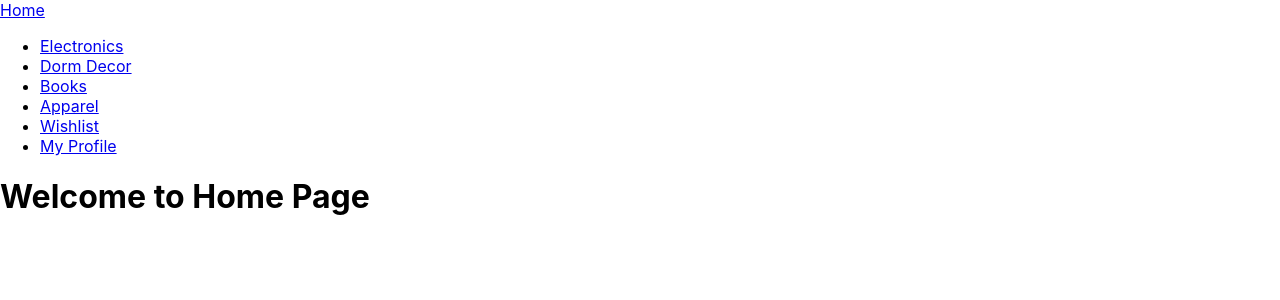
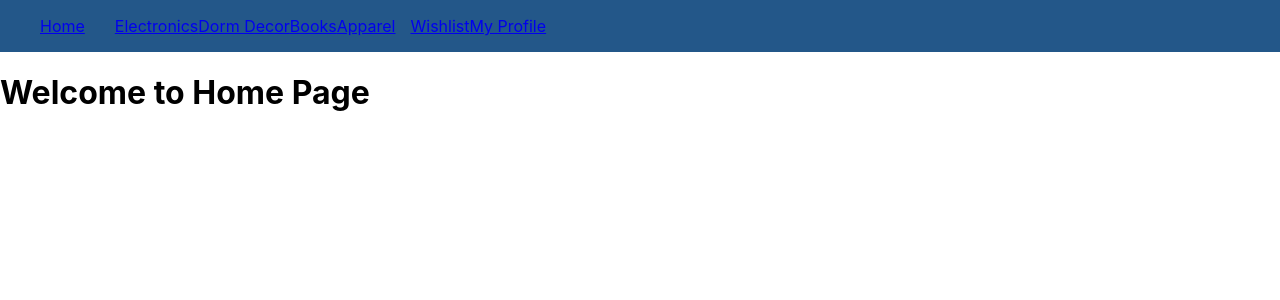
Before and after one commit to nixonpastor/RattlerXChangeV1-Extended, a React (Create React App) app: page / in a window 1280 px wide. Shown: the top 300 px of the page. Built offline with nearby package versions, Linux system fonts and the light colour scheme.

Commit message:
Added some navbar styling

```diff
--- a/src/Components/ Navbar.js
+++ b/src/Components/ Navbar.js
@@ -1,11 +1,17 @@
 import { Link } from "react-router-dom";
+import "./Navbar.css";
 
 function Navbar() {
   return (
-    <nav>
-      <Link to="/"> Home</Link>
-      <div>
-        <ul>
+    <nav className="navbar">
+      <ul className="LinkBox">
+        <div className="RattlerLogo">
+          <li>
+            <Link to="/">Home</Link>
+          </li>
+        </div>
+        <div className="NavbarRightContainer">
+          <div className="CategoryLinks">
             <li>
               <Link to="/electronics">Electronics</Link>
             </li>
@@ -18,14 +24,17 @@ function Navbar() {
             <li>
               <Link to="/apparel">Apparel</Link>
             </li>
+          </div>
+          <div className="NavIcons">
             <li>
               <Link to="/wishlist">Wishlist</Link>
             </li>
             <li>
               <Link to="/profile">My Profile</Link>
             </li>
+          </div>
+        </div>
       </ul>
-      </div>
     </nav>
   );
 }
--- /dev/null
+++ b/src/Components/Navbar.css
@@ -0,0 +1,29 @@
+.navbar {
+  background-color: #235789;
+  display: flex;
+}
+
+.LinkBox {
+  display: flex;
+  list-style-type: none;
+  width: 100%;
+}
+
+.RattlerLogo {
+  justify-content: left;
+  padding-right: 30px;
+}
+
+.NavIcons {
+  display: flex;
+}
+
+.CategoryLinks {
+  display: flex;
+  padding-right: 15px;
+}
+
+.NavbarRightContainer {
+  display: flex;
+  width: 100%;
+}
```
Lines whose indentation alone changed are shown as unchanged.
